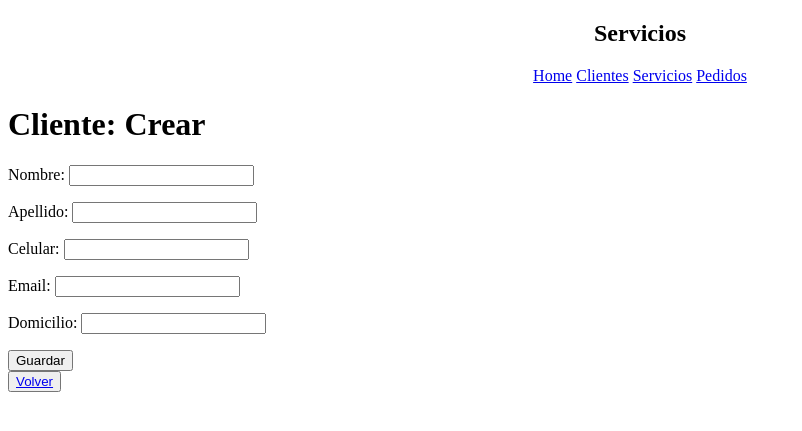
After one commit to esthorace/coder-django-96125-ejercicio2, a Django app: page /cliente/create/ in a window 1280 px wide. The commit adds this page. Shown: the top 431 px of the page, without its empty margins (0-802 px from the left). Run offline with Django 5.2, Linux system fonts and the light colour scheme.

Commit message:
Agrega CreateView a Cliente

```diff
--- a/src/config/urls.py
+++ b/src/config/urls.py
@@ -25,6 +25,7 @@ urlpatterns = [
     path("admin/", admin.site.urls),
     path("", TemplateView.as_view(template_name="servicios/index.html"), name="index"),
     path("cliente/", cliente.ClienteList.as_view(), name="cliente_list"),
+    path("cliente/create/", cliente.ClienteCreate.as_view(), name="cliente_create"),
     path("cliente/<int:pk>", cliente.ClienteDetail.as_view(), name="cliente_detail"),
     path(
         "cliente/<int:pk>/delete",
--- /dev/null
+++ b/src/servicios/templates/servicios/cliente_form.html
@@ -0,0 +1,11 @@
+{% extends 'servicios/base.html' %}
+
+{% block contenido %}
+    <h1>Cliente: Crear</h1>
+    <form method="post">
+        {% csrf_token %}
+        {{ form.as_p }}
+        <button type="submit">Guardar</button>
+    </form>
+    <button><a href="{% url 'cliente_list' %}">Volver</a></button>
+{% endblock contenido %}
--- a/src/servicios/templates/servicios/cliente_list.html
+++ b/src/servicios/templates/servicios/cliente_list.html
@@ -2,6 +2,9 @@
 
 {% block contenido %}
     <h1>Clientes</h1>
+
+    <button><a href="{% url 'cliente_create' %}">Crear nuevo cliente</a></button>
+
     {% for cliente in object_list %}
         <p>{{ cliente }}
             | <a href="{% url 'cliente_detail' cliente.id %}">👁️‍🗨️</a>
--- a/src/servicios/views/cliente.py
+++ b/src/servicios/views/cliente.py
@@ -1,6 +1,7 @@
 from django.urls import reverse_lazy
 from django.views.generic import CreateView, DeleteView, DetailView, ListView
 
+from servicios.forms import ClienteForm
 from servicios.models import Cliente
 
 
@@ -21,3 +22,5 @@ class ClienteDelete(DeleteView):
 
 class ClienteCreate(CreateView):
     model = Cliente
+    form_class = ClienteForm
+    success_url = reverse_lazy("cliente_list")
```
Also changed, not shown: src/db.sqlite3.
